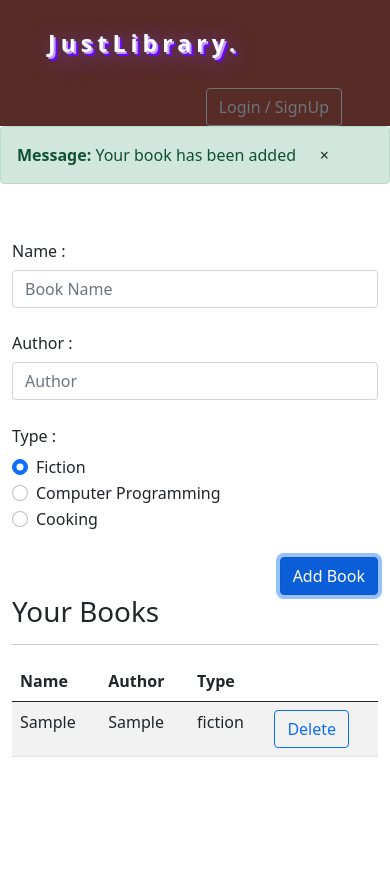
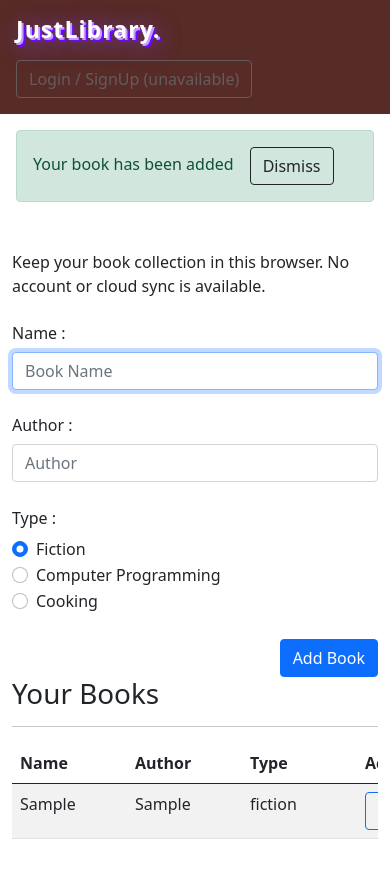
Before and after one commit to atishayjain005/JustLibrary, a website: page index.html in a window 390 px wide. Both pictures are taken after typing "Sample", "Sample" into the empty fields and a click on the button "Add Book". Before the commit the page ends 844 px from the top, so only its background shows below. Drawn offline with nearby package versions, Linux system fonts and the light colour scheme.

Commit message:
Improve keyboard feedback and responsive library usability

```diff
--- a/index.html
+++ b/index.html
@@ -10,7 +10,8 @@
     <!-- CSS only -->
     <link href="https://cdn.jsdelivr.net/npm/bootstrap@5.0.1/dist/css/bootstrap.min.css" rel="stylesheet" integrity="sha384-+0n0xVW2eSR5OomGNYDnhzAbDsOXxcvSN1TPprVMTNDbiYZCxYbOOl7+AMvyTG2x" crossorigin="anonymous">
 
-    <title>Hello, world!</title>
+    <title>JustLibrary — Your book collection</title>
+    <link rel="stylesheet" href="styles.css">
 </head>
 
 <body>
@@ -27,12 +28,13 @@
                 </h3>
             </a>
         </div>
-        <div class="col text-end px-5 "><button class="btn btn-outline-secondary">Login / SignUp</button></div>
+        <div class="col text-end px-5 "><button class="btn btn-outline-secondary" disabled title="Accounts are not available in this local demo">Login / SignUp (unavailable)</button></div>
     </nav>
 
-    <div id="message">
+    <div id="message" aria-live="polite" aria-atomic="true">
     </div>
-    <div class="container my-5">
+    <main class="container my-5">
+        <p>Keep your book collection in this browser. No account or cloud sync is available.</p>
         <form id="libraryForm">
             <div class="form-group row my-3">
                 <label for="bookName" class="col-sm-2 col-form-label">Name :</label>
@@ -41,7 +43,7 @@
                 </div>
             </div>
             <div class="form-group row my-3">
-                <label for="Author" class="col-sm-2 col-form-label">Author :</label>
+                <label for="author" class="col-sm-2 col-form-label">Author :</label>
                 <div class="col-sm-10">
                     <input type="text" class="form-control" id="author" placeholder="Author">
                 </div>
@@ -81,20 +83,23 @@
         <div id="table">
             <h1>Your Books</h1>
             <hr>
+            <p id="emptyState" hidden>No books yet. Add a name and author to begin.</p>
+            <div class="table-scroll" role="region" aria-label="Your books" tabindex="0">
             <table class="table table-striped">
                 <thead>
                     <tr>
                         <th scope="col">Name</th>
                         <th scope="col">Author</th>
                         <th scope="col">Type</th>
-                        <th scope="col"></th>
+                        <th scope="col">Actions</th>
                     </tr>
                 </thead>
                 <tbody id="tableBody">
                 </tbody>
             </table>
+            </div>
         </div>
-    </div>
+    </main>
 
     <!-- Optional JavaScript -->
     <!-- jQuery first, then Popper.js, then Bootstrap JS -->
--- a/scriptES6.js
+++ b/scriptES6.js
@@ -64,14 +64,20 @@ class Display {
     }
     show(type, displayMessage) {
         let message = document.getElementById('message');
-        message.innerHTML = `
-        <div class="alert alert-${type} alert-dismissible fade show" role="alert">
-                <strong>Message:</strong> ${displayMessage}
-                <button type="button" class=" py-0 close btn btn-outline-dark border-0 bg-transparent float-end "  data-dismiss="alert" aria-label="Close">
-                  <span aria-hidden="true">&times;</span>
-                </button>
-              </div>
-        </div>`
+        message.replaceChildren();
+        const alert = document.createElement('div');
+        alert.className = `alert alert-${type}`;
+        alert.textContent = displayMessage;
+        const close = document.createElement('button');
+        close.type = 'button';
+        close.className = 'btn btn-outline-dark ms-3';
+        close.textContent = 'Dismiss';
+        close.addEventListener('click', () => {
+            message.replaceChildren();
+            document.getElementById('bookName').focus();
+        });
+        alert.append(close);
+        message.append(alert);
 
     };
 }
@@ -107,9 +113,11 @@ function libraryFormSubmit(e) {
         if (!saveBooks(books)) return;
         showData();
         display.clear();
+        document.getElementById("bookName").focus();
         display.show("success", "Your book has been added");
     } else {
-        display.show("danger", "Sorry you cannot add this book ");
+        display.show("danger", "Enter at least two non-space characters for both name and author.");
+        document.getElementById(name.length < 2 ? "bookName" : "author").focus();
     }
     e.preventDefault();
 }
@@ -126,6 +134,7 @@ function showData() {
     showBookList.forEach((book, index) => {
         if (display.validate(book)) display.add(book, index, snapshot);
     });
+    document.getElementById("emptyState").hidden = tableBody.children.length > 0;
 }
 
 
@@ -140,6 +149,8 @@ function removeBook(index, snapshot) {
     delBook.splice(index, 1);
     if (!saveBooks(delBook)) return;
     showData();
+    document.getElementById("bookName").focus();
+    new Display().show("success", "Book deleted.");
 }
 showData();
 
@@ -157,4 +168,4 @@ function change() {
     doc.style.backgroundColor = color[i];
     i = (i + 1) % color.length;
 }
-setInterval(change, 2000);
+if (!window.matchMedia("(prefers-reduced-motion: reduce)").matches) setInterval(change, 2000);
--- /dev/null
+++ b/styles.css
@@ -0,0 +1,14 @@
+body { color: #212529; }
+#message { max-width: 960px; margin: 1rem auto; padding: 0 1rem; }
+.table-scroll { max-width: 100%; overflow-x: auto; }
+table { table-layout: fixed; min-width: 460px; }
+td { overflow-wrap: anywhere; }
+button:focus-visible, input:focus-visible, a:focus-visible, .table-scroll:focus-visible { outline: 3px solid #6642c2; outline-offset: 3px; }
+@media (max-width: 600px) {
+  #bgColor { display: block; padding: 1rem !important; }
+  #bgColor .col { padding: 0 !important; text-align: left !important; }
+  #bgColor .navbar-brand { margin: 0 !important; }
+  #bgColor h3 { padding: 0 !important; letter-spacing: 1px !important; }
+  #bgColor button { margin-top: 1rem; }
+}
+@media (prefers-reduced-motion: reduce) { #bgColor { transition: none !important; } }
```
Also changed, not shown: docs/improvement-log.md (added, +18 -0 lines), tests/library.spec.js (+16 -0 lines), README.md (added).
